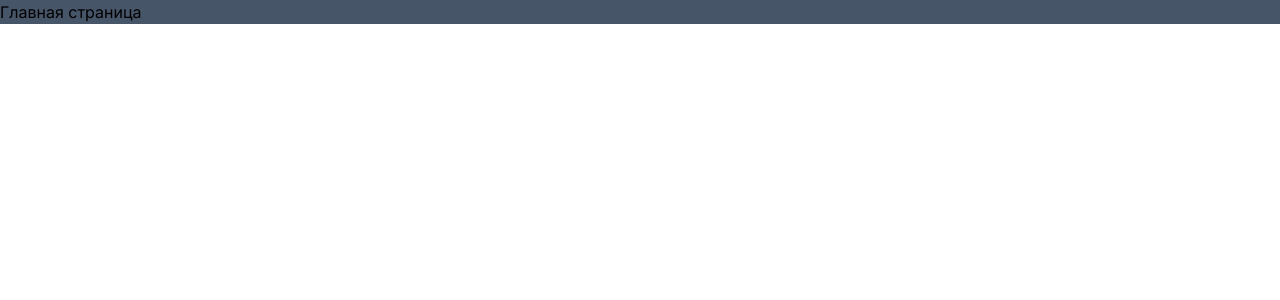
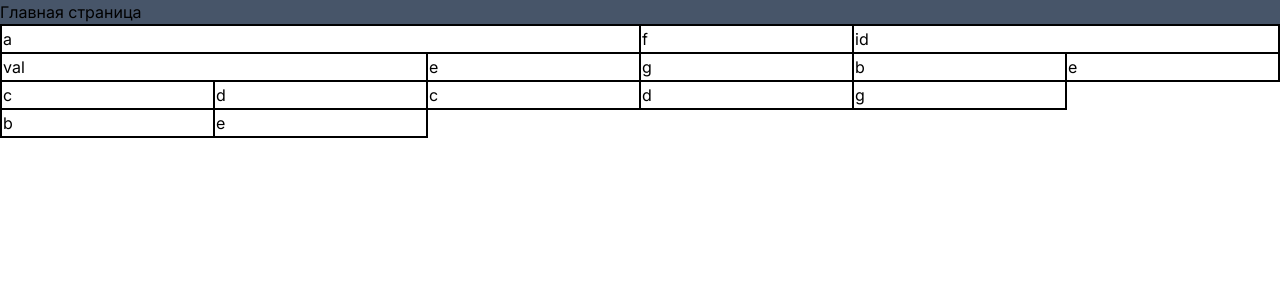
Before and after one commit to artemo8913/ppr-client, a Next.js app: page / in a window 1280 px wide. Shown: the top 300 px of the page. Built offline with nearby package versions, Linux system fonts and the light colour scheme.

Commit message:
feat: column drawing

```diff
--- a/src/1shared/ui/table/lib/createColumnsList.tsx
+++ b/src/1shared/ui/table/lib/createColumnsList.tsx
@@ -1,20 +1,26 @@
 import { ITableColumn } from "../model/tableSchema";
 
-export const createColumnsList: <T>(
-  columns: ITableColumn<T>[],
-  result: ITableColumn<T>[][],
-  depth?: number
-) => number = (columns, result, depth = 0) => {
+const dfs: <T>(columns: ITableColumn<T>[], result: ITableColumn<T>[][], depth?: number) => number = (
+  columns,
+  result,
+  depth = 0
+) => {
   let colNumber = 0;
   columns.forEach((col) => {
     result[depth] ? result[depth].push(col) : (result[depth] = [col]);
     if (!col.subColumns) {
       colNumber += 1;
     } else {
-      const subCount = createColumnsList(col.subColumns, result, depth + 1);
+      const subCount = dfs(col.subColumns, result, depth + 1);
       col.colSpan = subCount;
       colNumber += subCount;
     }
   });
   return colNumber;
 };
+
+export const createColumnsList: <T>(columns: ITableColumn<T>[], depth?: number) => ITableColumn<T>[][] = (columns) => {
+  const result = [] as (typeof columns)[];
+  dfs(columns, result);
+  return result;
+};
--- a/src/1shared/ui/table/ui/Table.tsx
+++ b/src/1shared/ui/table/ui/Table.tsx
@@ -2,6 +2,7 @@ import { PropsWithChildren, ReactElement } from "react";
 import { TableBody } from "./TableBody";
 import { TableTitle } from "./TableTitle";
 import { ITableColumn, ITableData } from "../model/tableSchema";
+import { createColumnsList } from "../lib/createColumnsList";
 
 interface ITableProps<T> {
   columns: ITableColumn<T>[];
@@ -9,9 +10,11 @@ interface ITableProps<T> {
 }
 
 export const Table: <T>(props: PropsWithChildren<ITableProps<T>>) => JSX.Element | null = ({ columns }) => {
+  const columnsList = createColumnsList(columns);
+
   return (
-    <table>
-      <TableTitle columns={columns} />
+    <table className="w-full">
+      <TableTitle columnsList={columnsList} />
       <TableBody />
     </table>
   );
--- a/src/1shared/ui/table/ui/TableTitle.tsx
+++ b/src/1shared/ui/table/ui/TableTitle.tsx
@@ -2,9 +2,23 @@ import { FC, PropsWithChildren } from "react";
 import { ITableColumn } from "../model/tableSchema";
 
 interface ITableTitleProps<T> {
-  columns: ITableColumn<T>[];
+  columnsList: ITableColumn<T>[][];
 }
 
-export const TableTitle: <T>(props: PropsWithChildren<ITableTitleProps<T>>) => JSX.Element | null = (props) => {
-  return <thead></thead>;
+export const TableTitle: <T>(props: PropsWithChildren<ITableTitleProps<T>>) => JSX.Element | null = ({
+  columnsList,
+}) => {
+  console.log(columnsList);
+  const head = columnsList.map((col, index) => {
+    return (
+      <tr key={index}>
+        {col.map((cell, index) => (
+          <td colSpan={cell.colSpan} className="border-2 border-black min-w-[20px]" key={String(cell.name) + index}>
+            {String(cell.name)}
+          </td>
+        ))}
+      </tr>
+    );
+  });
+  return <thead>{head}</thead>;
 };
--- a/src/app/page.tsx
+++ b/src/app/page.tsx
@@ -1,4 +1,3 @@
-import { createColumnsList } from "@/1shared/ui/table/lib/createColumnsList";
 import { ITableColumn, ITableData } from "@/1shared/ui/table/model/tableSchema";
 import { Table } from "@/1shared/ui/table/ui/Table";
 
@@ -20,9 +19,6 @@ const columns: ITableColumn<TNames>[] = [
 const data: ITableData<TNames>[] = [{ name: "val" }];
 
 export default function Home() {
-  const columnsList: ITableColumn<TNames>[][] = [];
-  createColumnsList(columns, columnsList);
-  console.log(columnsList);
   return (
     <main>
       <div className="bg-slate-600">Главная страница</div>
```
